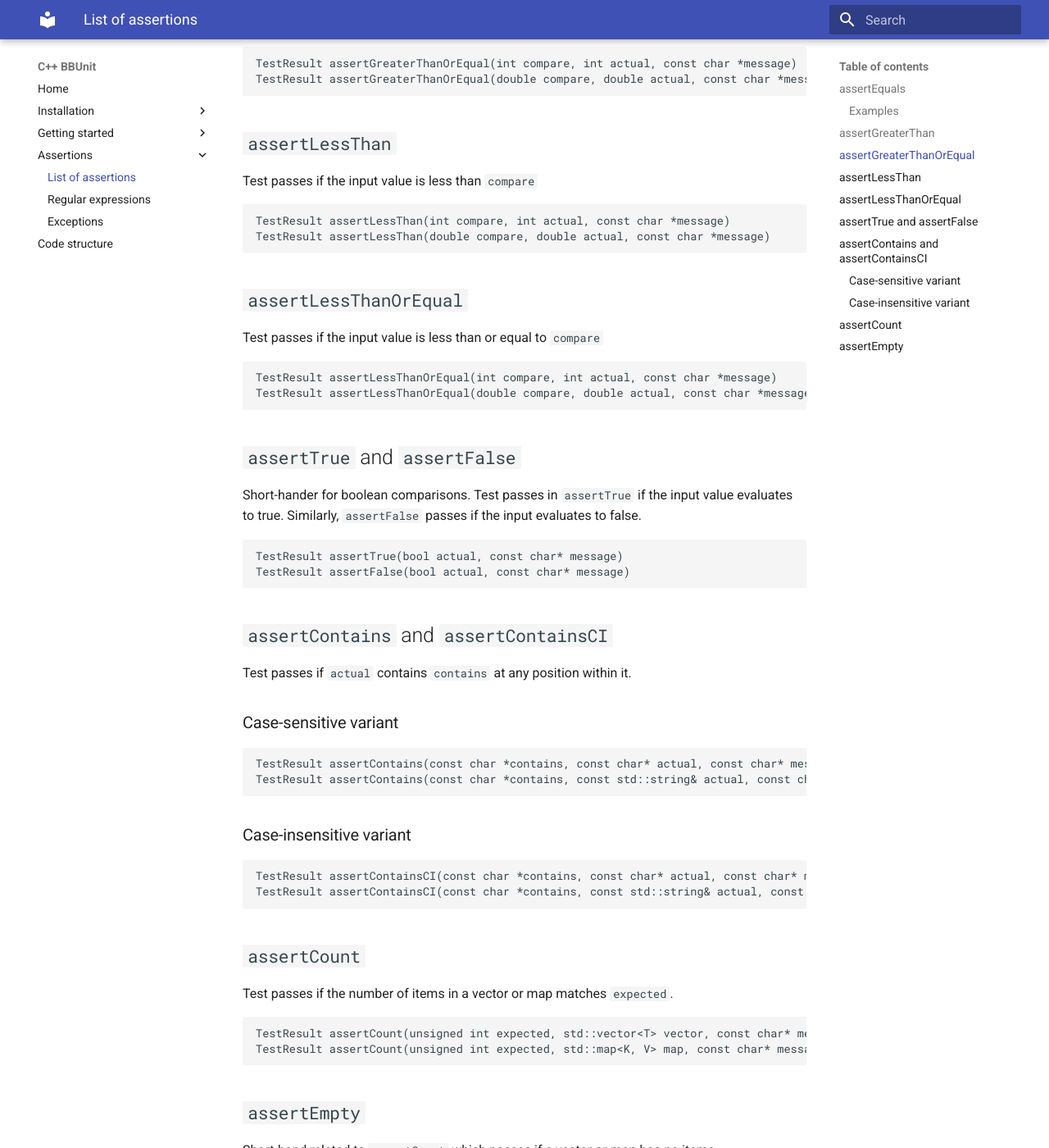
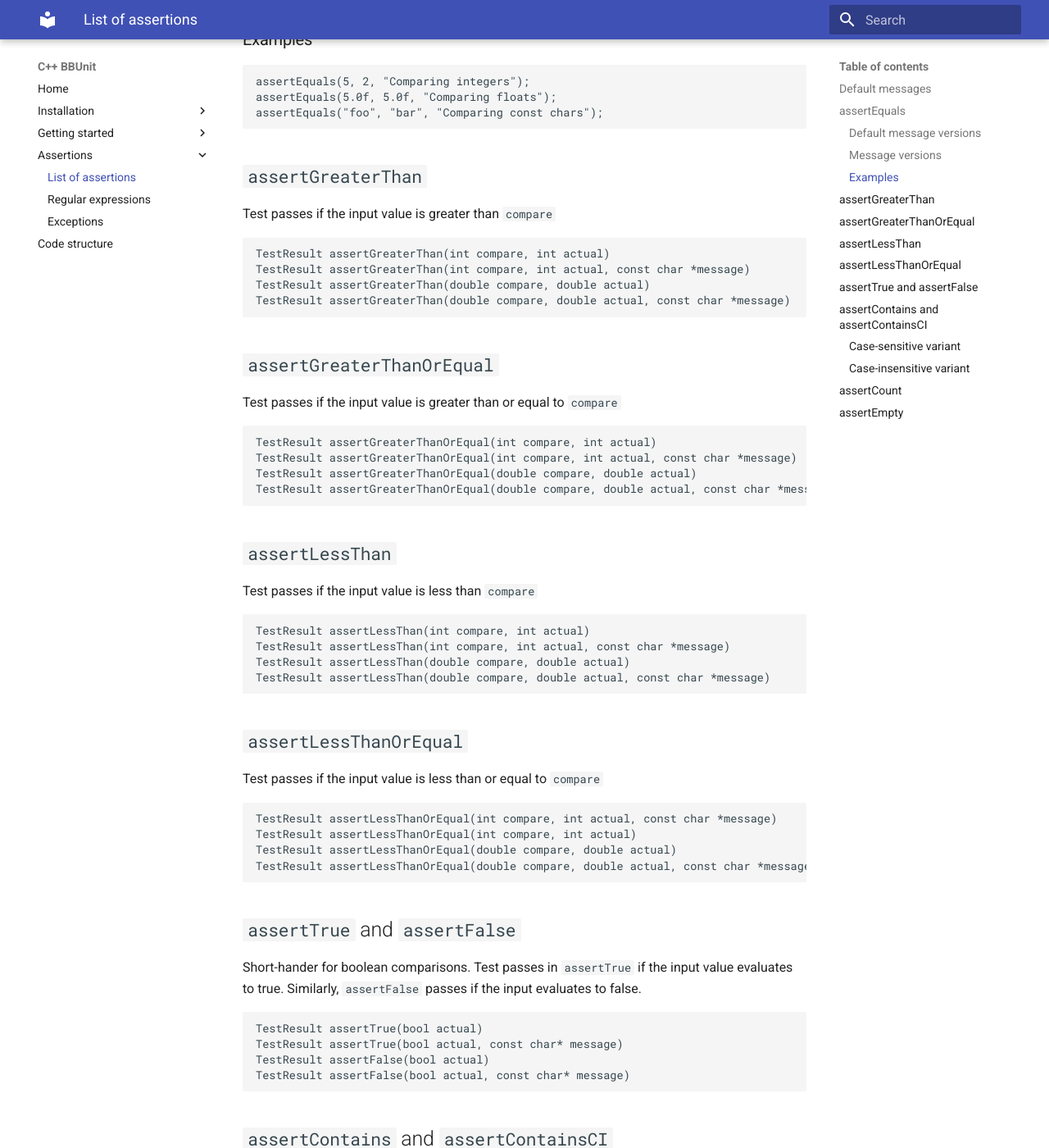
Before and after one commit to markhj/cpp-bbunit, an MkDocs documentation site: the page built from docs/assertions/list-assertions.md, in a window 1280 px wide and 1400 px high, scrolled down 944 px. Shown: the whole window at 82% size. Built offline with MkDocs 1.6.1 and Material for MkDocs 9.7.7, drawn with Linux system fonts in a browser that asks for light colours; some of the changed text lies outside the part shown.

Commit message:
Default message for regex assertions

`````diff
--- a/docs/assertions/list-assertions.md
+++ b/docs/assertions/list-assertions.md
@@ -6,10 +6,26 @@ assertions in a test case.
 The list contains a headline with the method name, and then
 you'll see a code block with the different overloaded signatures.
 
+## Default messages
+Every assertion function has a version with and without the ``message``
+argument. If you use the version without, the library generates an automatic
+assertion message. You can optionally specify a message. This is generally
+needed for more complex testing suites.
+
 ## ``assertEquals``
 
 Test passes if the two values are an exact match.
 
+### Default message versions
+````c++
+TestResult assertEquals(int expected, int actual)
+TestResult assertEquals(double expected, double actual)
+TestResult assertEquals(bool expected, bool actual)
+TestResult assertEquals(const char *expected, const char *actual)
+TestResult assertEquals(const std::string& expected, const std::string& actual)
+````
+
+### Message versions
 ````c++
 TestResult assertEquals(int expected, int actual, const char *message)
 TestResult assertEquals(double expected, double actual, const char *message)
@@ -29,7 +45,9 @@ assertEquals("foo", "bar", "Comparing const chars");
 Test passes if the input value is greater than ``compare``
 
 ````c++
+TestResult assertGreaterThan(int compare, int actual)
 TestResult assertGreaterThan(int compare, int actual, const char *message)
+TestResult assertGreaterThan(double compare, double actual)
 TestResult assertGreaterThan(double compare, double actual, const char *message)
 ````
 
@@ -37,7 +55,9 @@ TestResult assertGreaterThan(double compare, double actual, const char *message)
 Test passes if the input value is greater than or equal to ``compare``
 
 ````c++
+TestResult assertGreaterThanOrEqual(int compare, int actual)
 TestResult assertGreaterThanOrEqual(int compare, int actual, const char *message)
+TestResult assertGreaterThanOrEqual(double compare, double actual)
 TestResult assertGreaterThanOrEqual(double compare, double actual, const char *message)
 ````
 
@@ -45,7 +65,9 @@ TestResult assertGreaterThanOrEqual(double compare, double actual, const char *m
 Test passes if the input value is less than ``compare``
 
 ````c++
+TestResult assertLessThan(int compare, int actual)
 TestResult assertLessThan(int compare, int actual, const char *message)
+TestResult assertLessThan(double compare, double actual)
 TestResult assertLessThan(double compare, double actual, const char *message)
 ````
 
@@ -54,6 +76,8 @@ Test passes if the input value is less than or equal to ``compare``
 
 ````c++
 TestResult assertLessThanOrEqual(int compare, int actual, const char *message)
+TestResult assertLessThanOrEqual(int compare, int actual)
+TestResult assertLessThanOrEqual(double compare, double actual)
 TestResult assertLessThanOrEqual(double compare, double actual, const char *message)
 ````
 
@@ -63,7 +87,9 @@ Test passes in ``assertTrue`` if the input value evaluates to true.
 Similarly, ``assertFalse`` passes if the input evaluates to false.
 
 ````c++
+TestResult assertTrue(bool actual)
 TestResult assertTrue(bool actual, const char* message)
+TestResult assertFalse(bool actual)
 TestResult assertFalse(bool actual, const char* message)
 ````
 
@@ -72,13 +98,17 @@ Test passes if ``actual`` contains ``contains`` at any position within it.
 
 ### Case-sensitive variant
 ````c++
+TestResult assertContains(const char *contains, const char* actual)
 TestResult assertContains(const char *contains, const char* actual, const char* message)
+TestResult assertContains(const char *contains, const std::string& actual)
 TestResult assertContains(const char *contains, const std::string& actual, const char* message)
 ````
 
 ### Case-insensitive variant
 ````c++
+TestResult assertContainsCI(const char *contains, const char* actual)
 TestResult assertContainsCI(const char *contains, const char* actual, const char* message)
+TestResult assertContainsCI(const char *contains, const std::string& actual)
 TestResult assertContainsCI(const char *contains, const std::string& actual, const char* message)
 ````
 
@@ -86,7 +116,9 @@ TestResult assertContainsCI(const char *contains, const std::string& actual, con
 Test passes if the number of items in a vector or map matches ``expected``.
 
 ````c++
+TestResult assertCount(unsigned int expected, std::vector<T> vector)
 TestResult assertCount(unsigned int expected, std::vector<T> vector, const char* message)
+TestResult assertCount(unsigned int expected, std::map<K, V> map)
 TestResult assertCount(unsigned int expected, std::map<K, V> map, const char* message)
 ````
 
@@ -94,6 +126,8 @@ TestResult assertCount(unsigned int expected, std::map<K, V> map, const char* me
 Short-hand related to ``assertCount`` which passes if a vector or map has no items.
 
 ````c++
+TestResult assertEmpty(std::vector<T> vector)
 TestResult assertEmpty(std::vector<T> vector, const char* message)
+TestResult assertEmpty(std::map<K, V> map)
 TestResult assertEmpty(std::map<K, V> map, const char* message)
 ````
`````
Also changed, not shown: docs/assertions/exceptions.md (+7 -0 lines), docs/assertions/regex.md (+2 -1 lines), 2 other files.
